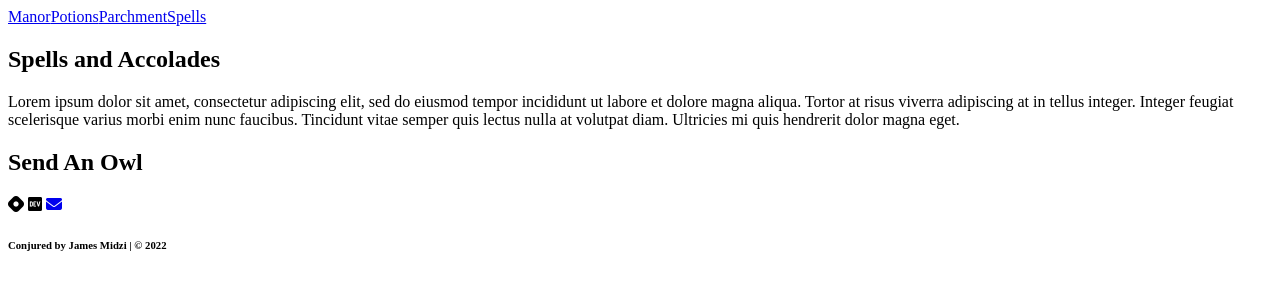
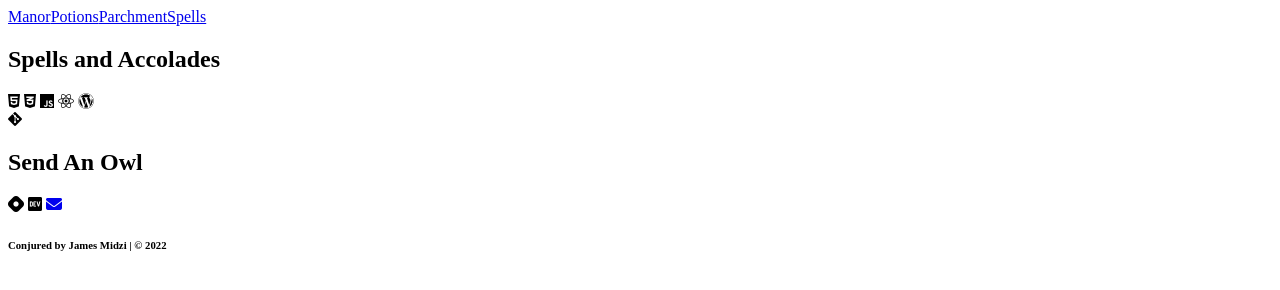
Before and after one commit to Psypher1/eleventy-personal-site, an Eleventy site: page src/spells.njk in a window 1280 px wide. Built offline with nearby package versions, Linux system fonts and the light colour scheme; Eleventy itself is replaced by a stand-in of ours; files that its build step writes are made by us from their sources; a web font is replaced by a local one; what common-tags would draw is missing.

Commit message:
added spells

```diff
--- a/src/spells.njk
+++ b/src/spells.njk
@@ -8,12 +8,20 @@ order: 4
 {% PageHeading heading="Spells", subheading="No magician is complete without spells"%}
 
 {% PageSection "Spells and Accolades" %}
- <p class="prose text-green-100">Lorem ipsum dolor sit amet, consectetur adipiscing elit, sed do eiusmod tempor incididunt ut labore et dolore magna aliqua. Tortor at risus viverra adipiscing at in tellus integer. Integer feugiat scelerisque varius morbi enim nunc faucibus. Tincidunt vitae semper quis lectus nulla at volutpat diam. Ultricies mi quis hendrerit dolor magna eget.</p>
+<div class="text-xl">
+      <i class="fa-brands fa-html5"></i>
+      <i class="fa-brands fa-css3-alt"></i>
+      <i class="fa-brands fa-js"></i>
+      <i class="fa-brands fa-react"></i>
+
+      <i class="fa-brands fa-wordpress"></i>
+      <br/>
+      <i class="fa-brands fa-git-alt"></i>
+</div>
 {% endPageSection%}
 
 {% PageSection "Send An Owl"%}
       <div class='text-xl'>
-
       <i class="fa-brands fa-hashnode"></i>
       <i class="fa-brands fa-dev"></i>
       <a href='mailto:jamesmidzi@gmail.com' class=''><i class="fa-solid fa-envelope"></i></a>
```
